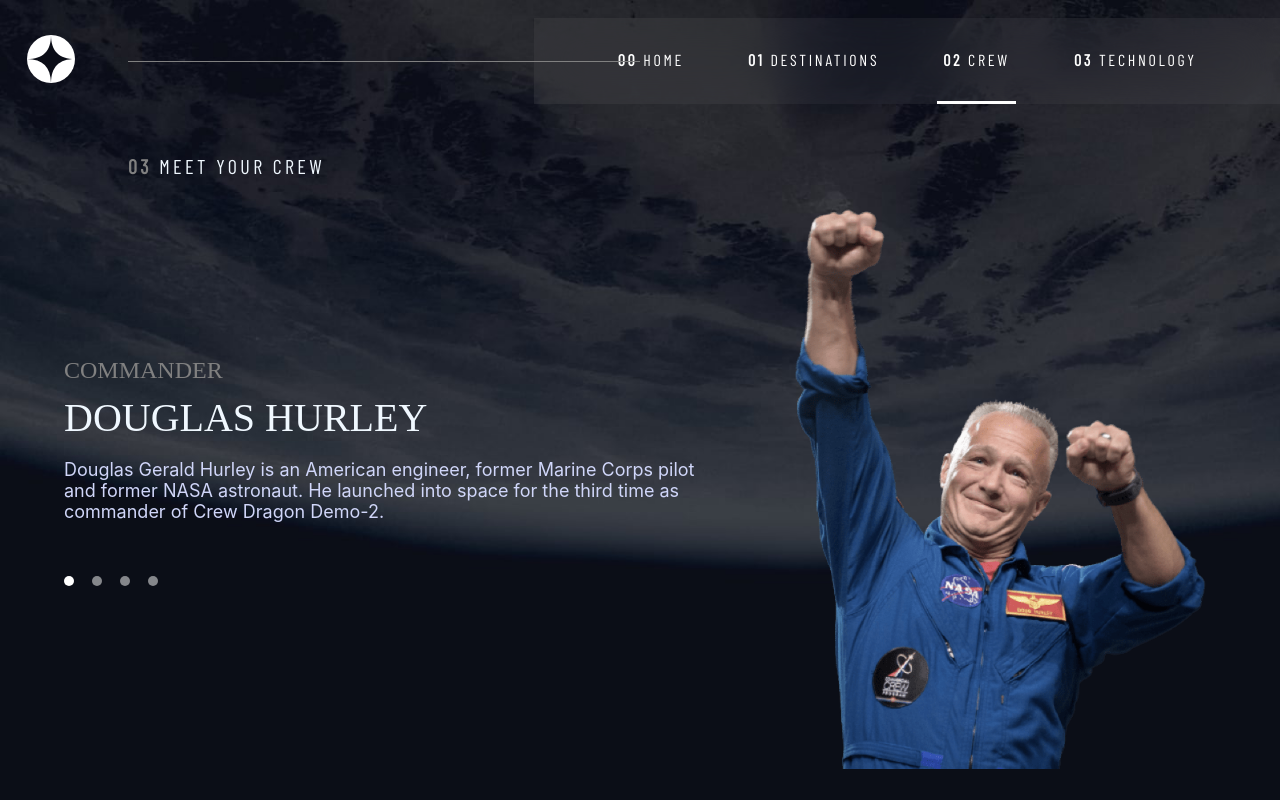
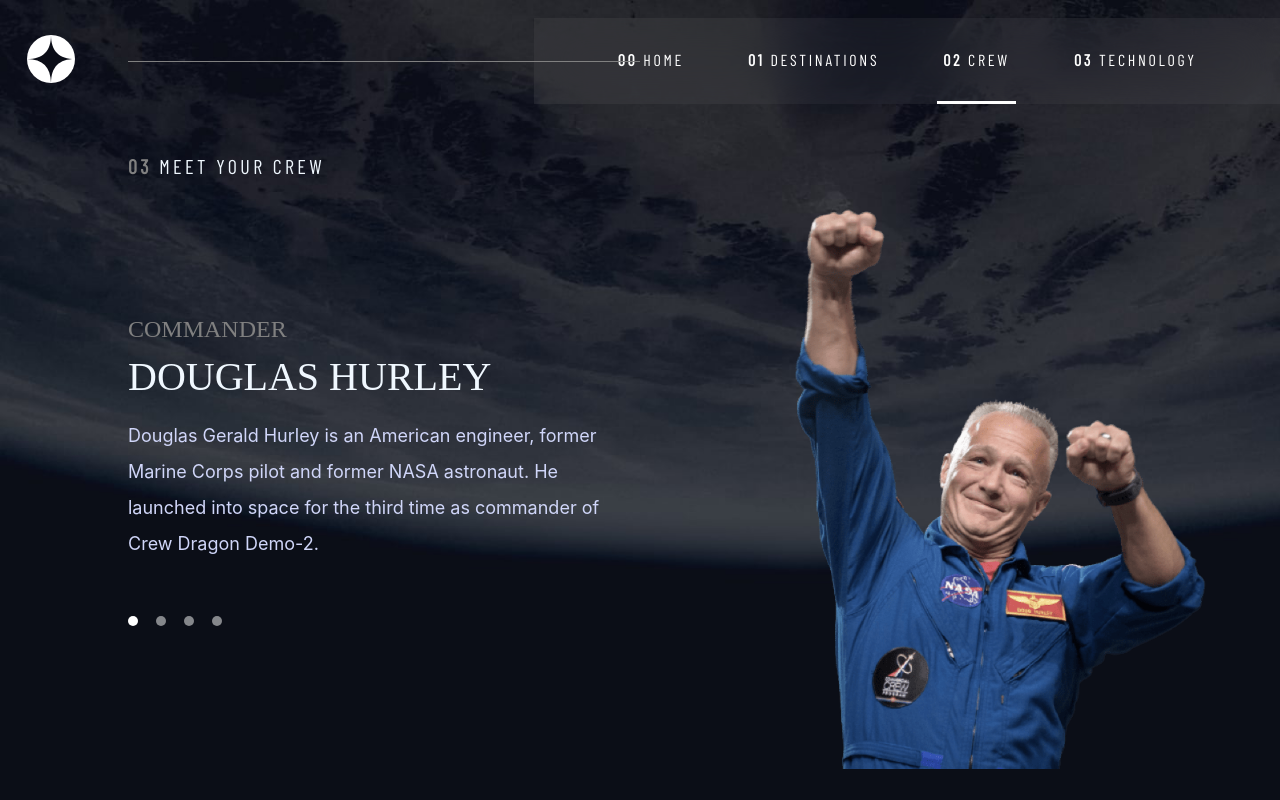
Before and after one commit to Tudor036/react-space-project, a React (Create React App) app: page /crew in a window 1280 px wide. Built offline with nearby package versions, Linux system fonts and the light colour scheme; a web font is replaced by a local one.

Commit message:
fixed home and crew page

```diff
--- a/src/Components/Crew/Crew-text/CrewText.styles.scss
+++ b/src/Components/Crew/Crew-text/CrewText.styles.scss
@@ -1,7 +1,7 @@
 .crew__text {
     display: flex;
     flex-direction: column;
-    flex-basis: 40%;
+    width: 40vw;
 
     @media only screen and (max-width: 1024px) {
         text-align: center;
@@ -13,4 +13,8 @@
         color: gray;
         margin-bottom: 10px;
     }
+
+    .body-text {
+        line-height: 2em;
+    }
 }
--- a/src/Components/Crew/CrewMenu/CrewMenu.styles.scss
+++ b/src/Components/Crew/CrewMenu/CrewMenu.styles.scss
@@ -1,14 +1,14 @@
 .crew__menu {
     display: flex;
     flex-direction: row;
-    justify-content: space-between;
+    justify-content: flex-start;
     gap: 1em;
 
-    max-width: 100px;
+    max-width: 50vw;
     margin: 0 auto;
 
     @media only screen and (min-width: 1023px) {
-        margin: 2em 0;
+        margin: 2em 5vw;
         margin-right: auto;
     }
 
```
